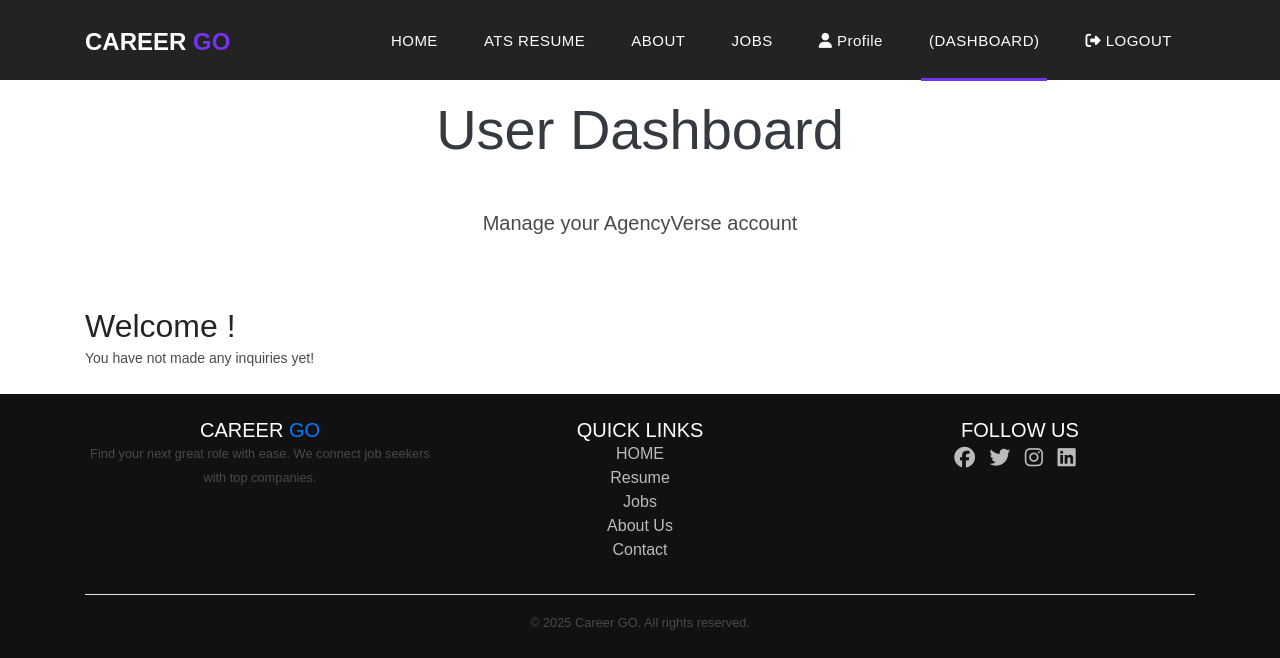
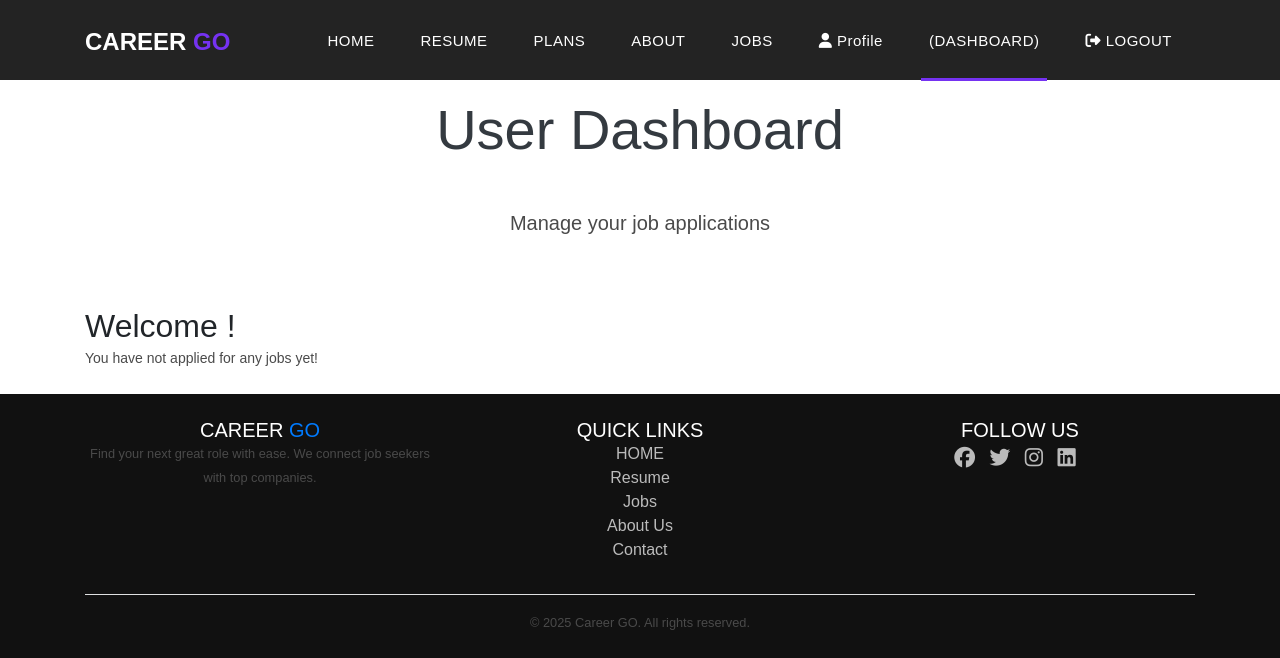
Before and after one commit to HarshSaliya/CareerGo, a Django app: page /accounts/dashboard in a window 1280 px wide. Shown: the top 658 px of the page. Run offline with Django 3.2, Linux system fonts and the light colour scheme; a user stored in the database is signed in; data comes from the database, SQL or seed files in the repository; both versions use the stored data as it was after the commit; parts of the project's set-up code (start-up, migrations or seed data) failed here and were passed over; some libraries are stand-ins or nearby versions.

Commit message:
dash show

```diff
--- a/accounts/views.py
+++ b/accounts/views.py
@@ -64,12 +64,14 @@ def logout(request):
 
 @login_required()
 def dashboard(request):
-    user_applications = Application.objects.order_by('-created_at').filter(applicant=request.user)
+    # user_applications = Application.objects.order_by('-created_at').filter(applicant=request.user)
+    user_applications = Application.objects.filter(applicant=request.user).select_related('job').order_by('-created_at')
 
     context = {
         'applications': user_applications
     }
     return render(request,'accounts/dashboard.html', context)
+
 from django.shortcuts import render, redirect
 from django.contrib import messages
 from django.contrib.auth.decorators import login_required
--- a/templates/accounts/dashboard.html
+++ b/templates/accounts/dashboard.html
@@ -2,12 +2,12 @@
 {% block title %} User Dashboard {% endblock %}
 {% block content %}
 
-<section class="py-5" >
+<section class="py-5">
     <div class="container">
         <div class="row text-center">
             <div class="col-md-12">
                 <h1 class="display-4 py-5 text-dark">User Dashboard</h1>
-          <p class="lead">Manage your AgencyVerse account</p>
+                <p class="lead">Manage your job applications</p>
             </div>
         </div>
     </div>
@@ -22,32 +22,42 @@
             <div class="col-md-12">
                 <h2>Welcome {{ user.first_name }}!</h2>
                 {% if applications %}
-          <p>Here are the jobs you have applied for</p>
+                <p>Here are the jobs you have applied for:</p>
                 <table class="table">
                     <thead>
                         <tr>
                             <th scope="col">#</th>
-                <th scope="col">Jobs</th>
+                            <th scope="col">Job Title</th>
+                            <th scope="col">Status</th>
                             <th></th>
                         </tr>
                     </thead>
                     <tbody>
                         {% for application in applications %}
                         <tr>
-                <td>{{ application.id }}</td>
-                <td>{{ application.job }}</td>
+                            <td>{{ forloop.counter }}</td>
+                            <td>{{ application.job.title }}</td>
                             <td>
-                  <a class="btn btn-secondary" href="{% url 'job' application.job_id %}">View Job</a>
+                                <span class="badge
+                                    {% if application.status == 'Pending' %}bg-warning text-dark
+                                    {% elif application.status == 'Accepted' %}bg-success
+                                    {% else %}bg-danger{% endif %}">
+                                    {{ application.status }}
+                                </span>
+                            </td>
+                            <td>
+                                <a class="btn btn-secondary" href="{% url 'job' application.job.id %}">View Job</a>
                             </td>
                         </tr>
                         {% endfor %}
                     </tbody>
                 </table>
                 {% else %}
-          <p>You have not made any inquiries yet! </p>
+                <p>You have not applied for any jobs yet!</p>
                 {% endif %}
             </div>
         </div>
     </div>
 </section>
+
 {% endblock %}
--- a/templates/home.html
+++ b/templates/home.html
@@ -141,7 +141,7 @@
                         feedbackBox.style.backgroundColor = "#e7f5ff";
                         scoreText.innerText = `Resume Score: ${data.score}/100`;
 
-                        let feedbackArray = data.feedback.split("\n"); // Assuming feedback is a paragraph list
+                        let feedbackArray = data.feedback.split("\n");
 
                         feedbackArray.forEach((text, index) => {
                             setTimeout(() => {
@@ -149,10 +149,10 @@
                                 li.innerText = text;
                                 li.style.animationDelay = `${index * 0.5}s`;
                                 feedbackList.appendChild(li);
-                            }, index * 500); // Smooth feedback appearance
+                            }, index * 500);
                         });
                     }
-                }, 5000); // Simulated AI analysis delay
+                }, 5000);
             })
             .catch(error => console.error("Error:", error));
         });
--- a/templates/partials/_navbar.html
+++ b/templates/partials/_navbar.html
@@ -28,8 +28,23 @@
               class="nav-item"
             {% endif %}
             >
-                <a class="nav-link" href="{% url 'home' %}">ATS RESUME</a>
+                <a class="nav-link" href="{% url 'home' %}">RESUME</a>
             </li>
+
+            <li
+            {% if 'plans' == request.path %}
+              class="nav-item active"
+            {% else %}
+              class="nav-item"
+            {% endif %}
+            >
+                <a class="nav-link" href="{% url 'plan_list' %}">PLANS</a>
+            </li>
+
+
+
+
+
 
 
             <li
```
Also changed, not shown: resumeats/views.py (+8 -0 lines), db.sqlite3, 3 other files. Lines whose indentation alone changed are shown as unchanged.
